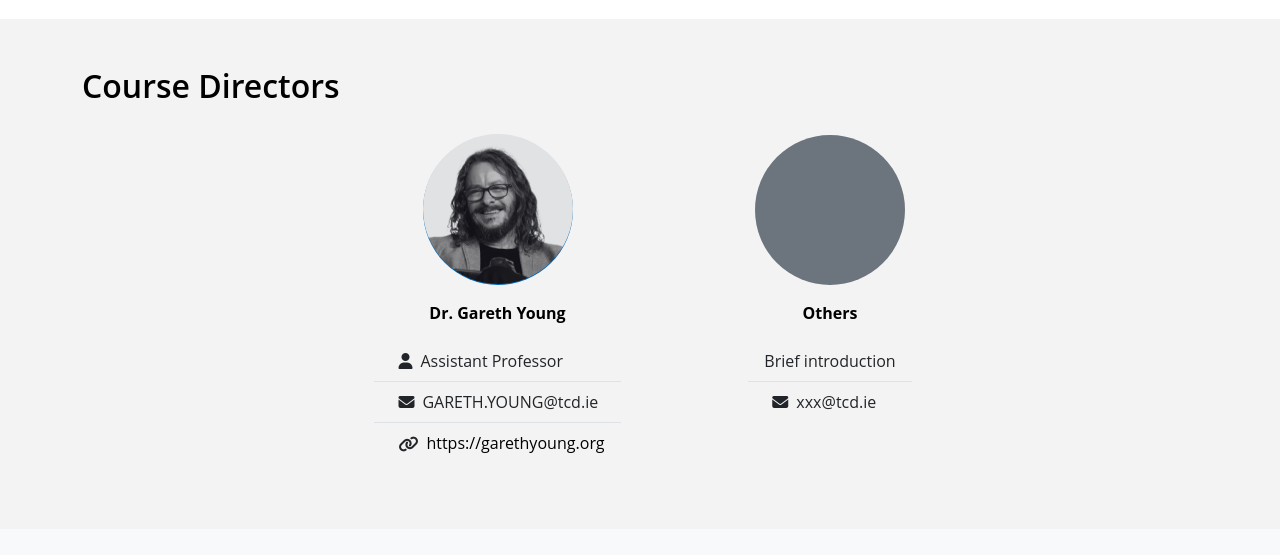
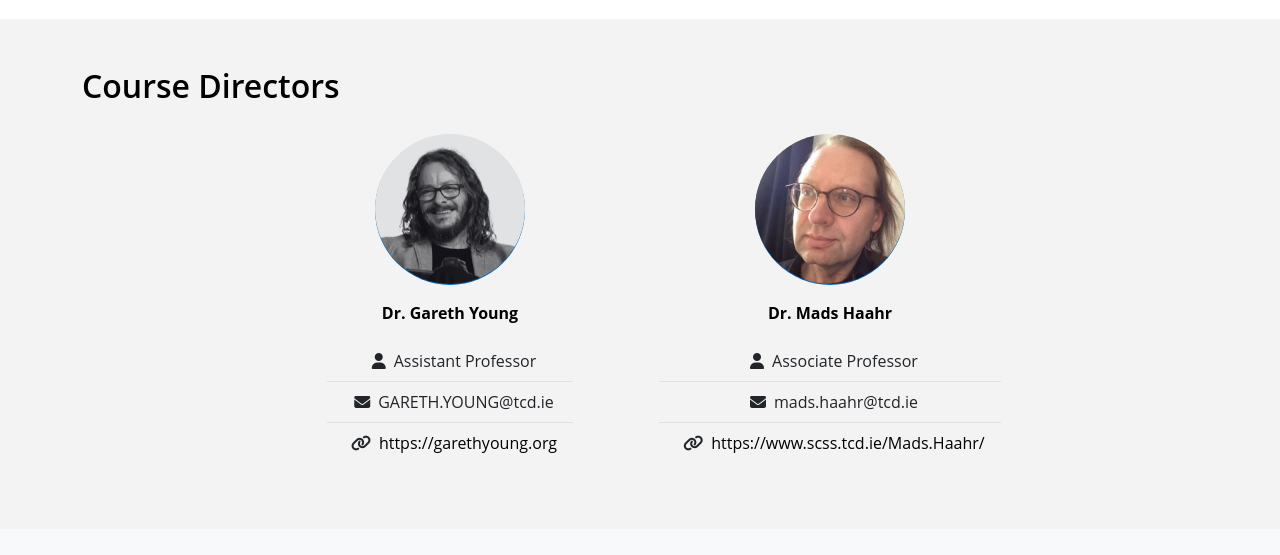
Before and after one commit to nithyalokuge/Westland-Square-Building, a plain HTML site: page src/contact.html in a window 1280 px wide. Shown: the part 1200-1755 px from the top of the page. Drawn offline with nearby package versions, Linux system fonts and the light colour scheme.

Commit message:
Applied today changes - board excluded

```diff
--- a/src/contact.html
+++ b/src/contact.html
@@ -93,17 +93,22 @@
                         </div>
                         <p class="mt-3 fw-bold">Dr. Gareth Young</p>
                         <ul class="list-group list-group-flush text-center">
-                            <li class="list-group-item d-flex align-items-center"><i class="fa-solid fa-user px-2"></i>Assistant Professor</li>
-                            <li class="list-group-item d-flex align-items-center"><i class="fa-solid fa-envelope px-2"></i>GARETH.YOUNG@tcd.ie</li>
-                            <li class="list-group-item d-flex align-items-center mb-3"><i class="fa-solid fa-link px-2"></i><a href="https://garethyoung.org/">https://garethyoung.org</a></li>
+                            <li class="list-group-item d-block"><i class="fa-solid fa-user px-2"></i>Assistant Professor</li>
+                            <li class="list-group-item d-block"><i class="fa-solid fa-envelope px-2"></i>GARETH.YOUNG@tcd.ie</li>
+                            <li class="list-group-item d-block mb-3"><i class="fa-solid fa-link px-2"></i><a href="https://garethyoung.org/" target="_blank" aria-label="Visit Dr. Gareth Young's personal website">https://garethyoung.org</a></li>
                         </ul>
                     </div>
-                    <div class="col-md-3 col-sm-6 d-flex flex-column align-items-center">
-                        <div class="person rounded-circle bg-secondary"></div>
-                        <p class="mt-3 fw-bold">Others</p>
+                    <div class="col-md-4 col-sm-6 d-flex flex-column align-items-center">
+                        <div class="person">
+                            <a href="https://www.tcd.ie/research/profiles/?profile=haahrm" target="_blank" aria-label="Visit Dr. Mads Haahr's profile on Trinity College Dublin website">
+                                <img src="../assets/img/mads.jpeg" alt="Mads Haahr Headshot">
+                            </a>
+                        </div>
+                        <p class="mt-3 fw-bold">Dr. Mads Haahr</p>
                         <ul class="list-group list-group-flush text-center">
-                            <li class="list-group-item">Brief introduction</li>
-                            <li class="list-group-item d-flex align-items-center"><i class="fa-solid fa-envelope px-2"></i>xxx@tcd.ie</li>
+                            <li class="list-group-item d-block"><i class="fa-solid fa-user px-2"></i>Associate Professor</li>
+                            <li class="list-group-item d-block"><i class="fa-solid fa-envelope px-2"></i>mads.haahr@tcd.ie</li>
+                            <li class="list-group-item d-block mb-3"><i class="fa-solid fa-link px-2"></i><a href="https://www.scss.tcd.ie/Mads.Haahr/" target="_blank" aria-label="Visit Dr. Mads Haahr's website within Trinity College Dublin website">https://www.scss.tcd.ie/Mads.Haahr/</a></li>
                         </ul>
                     </div>
                 </div>
```
